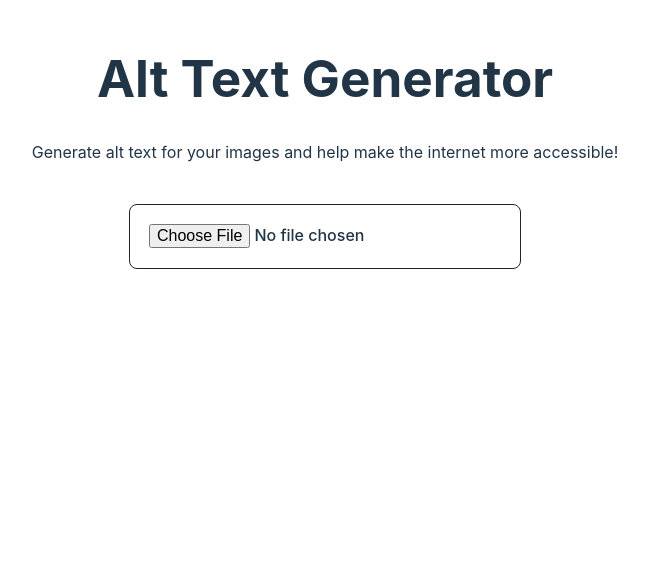
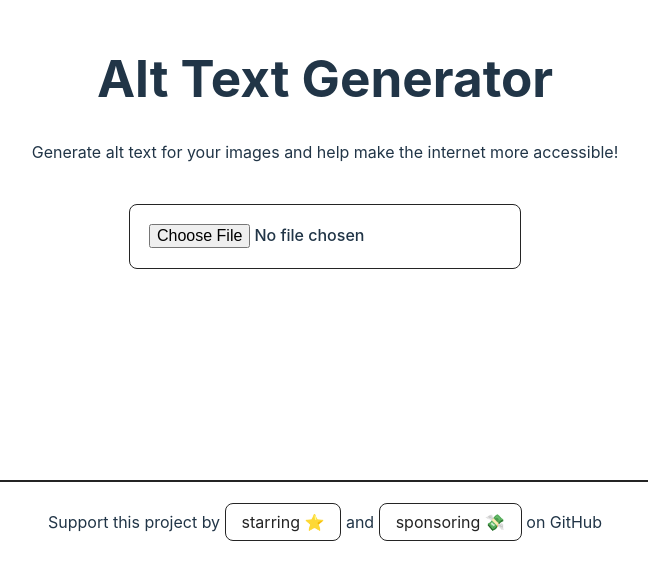
Before and after one commit to adityaoberai/Alt-Text-Generator, a Svelte app: page / in a window 1280 px wide. Shown: the part 238-800 px from the top of the page, without its empty margins (315-963 px from the left). Built offline with nearby package versions, Linux system fonts and the light colour scheme.

Commit message:
Add footer with GitHub links

```diff
--- a/src/App.svelte
+++ b/src/App.svelte
@@ -8,7 +8,12 @@
   <p>Generate alt text for your images and help make the internet more accessible!</p>
 
   <AltText />
+
+  <div class="footer">
+    <p>Support this project by <a href="https://github.com/adityaoberai/Alt-Text-Generator" target="_blank">starring ⭐</a> and <a href="https://github.com/sponsors/adityaoberai" target="_blank">sponsoring 💸</a> on GitHub</p>
+  </div>
 </main>
+
 
 <style>
   h1 {
--- a/src/app.css
+++ b/src/app.css
@@ -26,6 +26,10 @@ body {
   margin: 0 auto;
   padding: 2rem;
   text-align: center;
+}
+
+main {
+  display: block;
 }
 
 input[type=file] {
@@ -63,6 +67,36 @@ button:focus-visible {
   outline: 4px auto -webkit-focus-ring-color;
 }
 
+.footer {
+  border-top: 2px solid #f9f9f9;
+  display: block;
+  position: fixed;
+  bottom: 0;
+  left: 0;
+  right: 0;
+  margin: 0 10vw;
+  text-align: center;
+}
+
+.footer p {
+  padding: 0 10vw;
+  line-height: 3rem;
+}
+
+.footer a {
+  text-decoration: none;
+  padding: 0.5rem 1rem;
+  border: 1.5px solid #f9f9f9;
+  border-radius: 0.5rem;
+  color: #f9f9f9;
+  transition-duration: 0.3s;
+}
+
+.footer a:hover {
+  background-color: #f9f9f9;
+  color: #242424;
+}
+
 @media (prefers-color-scheme: light) {
   :root {
     color: #213547;
@@ -73,4 +107,18 @@ button:focus-visible {
     background-color: #f9f9f9;
     border-color: #242424;
   }
+
+  .footer {
+    border-top: 2px solid #242424;
+  }
+
+  .footer a {
+    border-color:  #242424;
+    color: #242424;
+  }
+
+  .footer a:hover {
+    background-color: #242424;
+    color: #f9f9f9;
+  }
 }
```
